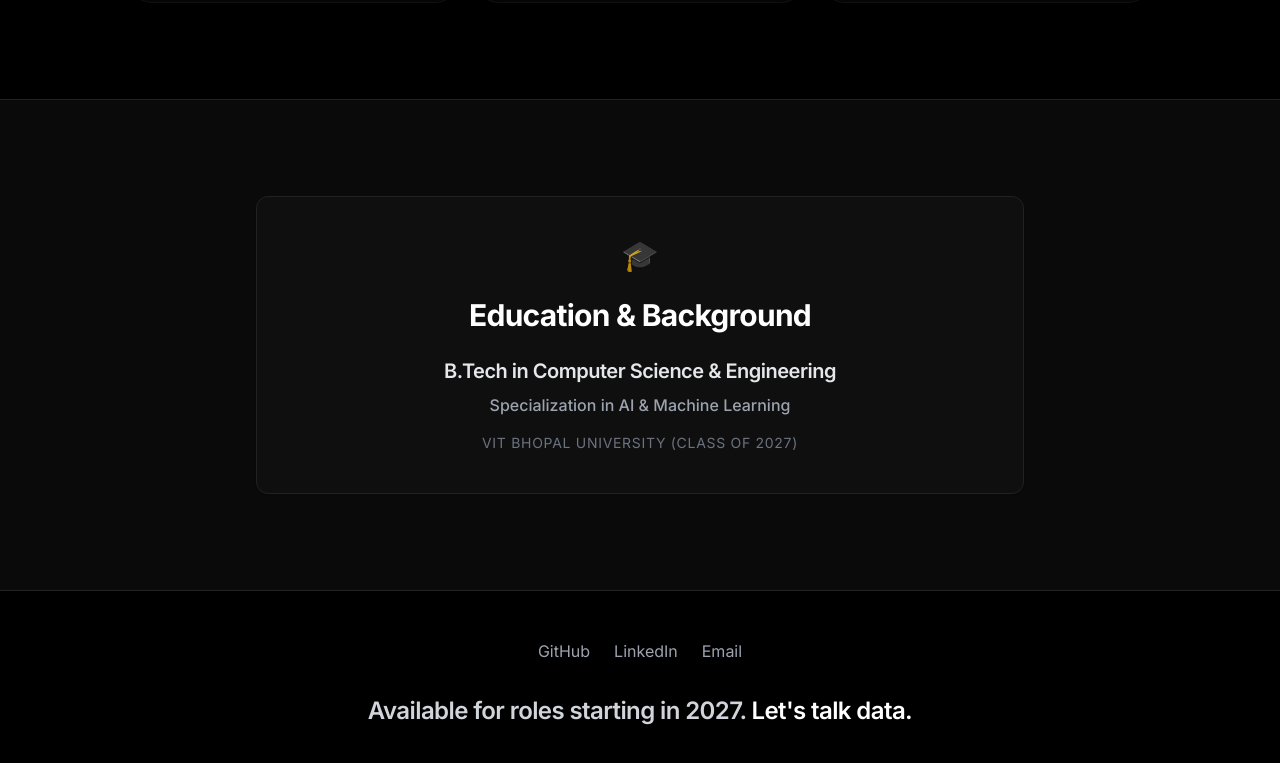
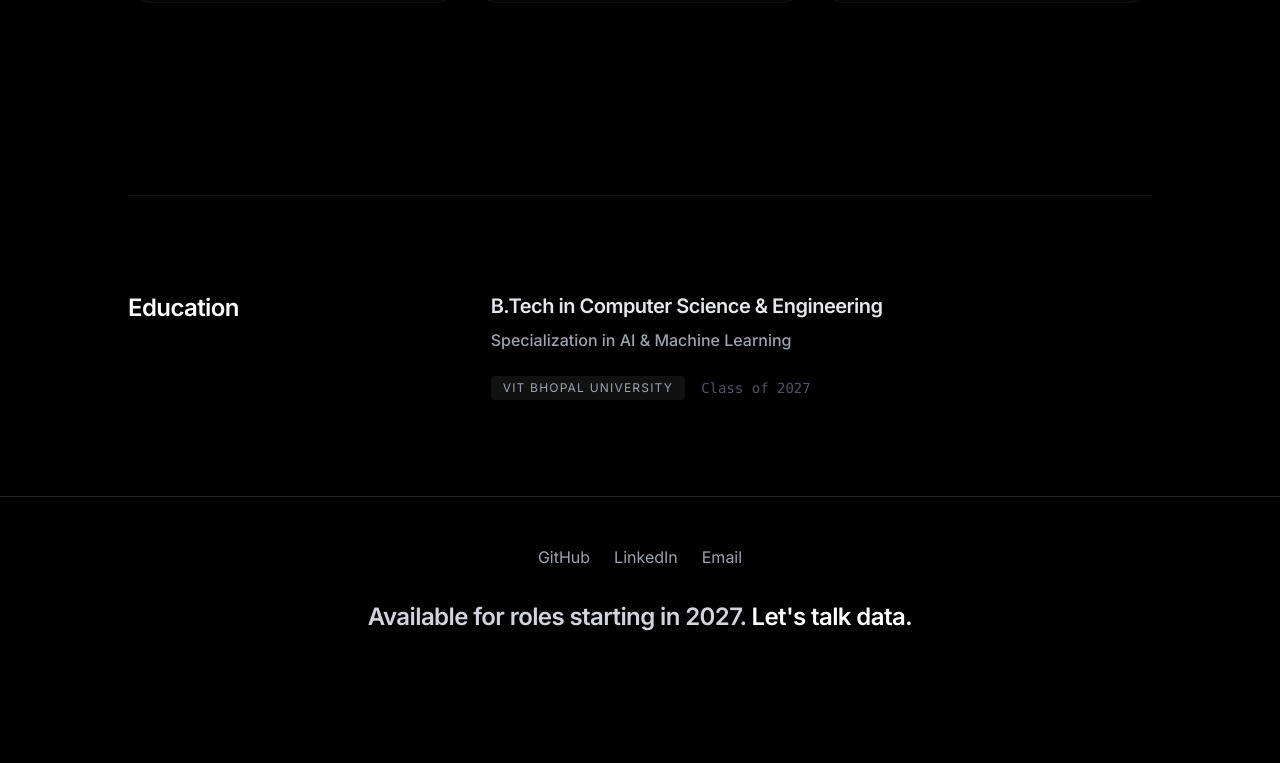
Before and after one commit to divyanshuyadav715-ship-it/portfolio-live, a React app: page / in a window 1280 px wide. Shown: the part 2190-2953 px from the top of the page. After the commit the page ends 2871 px from the top, so only its background shows below. Built offline with nearby package versions, Linux system fonts and the light colour scheme; the HTML template or start-up script is replaced by a standard one.

Commit message:
Bento Box redesign Education.jsx

```diff
--- a/src/components/Education.jsx
+++ b/src/components/Education.jsx
@@ -3,25 +3,38 @@
 
 const Education = () => {
   return (
-    <section id="education" className="py-24 px-6 bg-darkerbg border-t border-bordergray">
-      <div className="max-w-3xl mx-auto text-center">
-        <motion.div
-          initial={{ opacity: 0, y: 10 }}
-          whileInView={{ opacity: 1, y: 0 }}
+    <section id="education" className="py-24 px-6 bg-[#000]">
+      <div className="max-w-5xl mx-auto flex flex-col md:flex-row gap-8 items-start justify-between border-t border-[#111] pt-24">
+        <div className="w-full md:w-1/3">
+          <motion.h2
+            initial={{ opacity: 0 }}
+            whileInView={{ opacity: 1 }}
             viewport={{ once: true }}
             transition={{ duration: 0.5 }}
-          className="bg-cardbg p-10 rounded-xl border border-bordergray hover:border-gray-600 transition-all duration-300 inline-block w-full shadow-sm hover:shadow-lg"
+            className="text-2xl font-semibold text-white tracking-tight"
           >
-          <div className="flex justify-center mb-6 text-3xl opacity-80">
-            🎓
+            Education
+          </motion.h2>
         </div>
-          <h2 className="text-3xl font-bold text-white mb-6 tracking-tight">Education & Background</h2>
-          <h3 className="text-xl text-gray-200 font-semibold mb-2 tracking-tight">
+
+        <div className="w-full md:w-2/3">
+          <motion.div
+            initial={{ opacity: 0 }}
+            whileInView={{ opacity: 1 }}
+            viewport={{ once: true }}
+            transition={{ duration: 0.5, delay: 0.2 }}
+            className="flex flex-col group"
+          >
+            <h3 className="text-xl text-gray-200 font-semibold mb-2 tracking-tight group-hover:text-white transition-colors duration-200">
               B.Tech in Computer Science & Engineering
             </h3>
-          <p className="text-gray-400 mb-4 font-medium">Specialization in AI & Machine Learning</p>
-          <p className="text-gray-500 text-sm tracking-wider uppercase">VIT Bhopal University (Class of 2027)</p>
+            <p className="text-gray-400 mb-6 font-medium">Specialization in AI & Machine Learning</p>
+            <div className="flex items-center gap-4">
+              <span className="px-3 py-1 bg-[#111] text-gray-400 text-xs tracking-widest uppercase rounded">VIT Bhopal University</span>
+              <span className="text-gray-600 text-sm font-mono">Class of 2027</span>
+            </div>
           </motion.div>
+        </div>
       </div>
     </section>
   );
```
Lines whose indentation alone changed are shown as unchanged.
